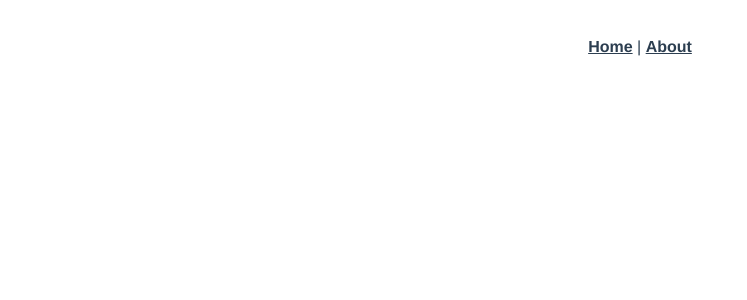
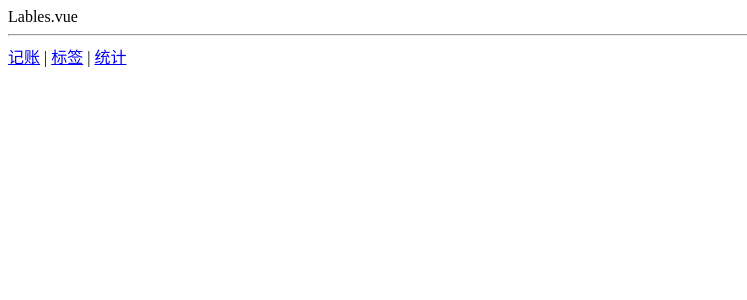
Before and after one commit to kangxiaoye/jizhang, a Vue app: page /#/lables in a window 1280 px wide. Shown: the top 300 px of the page, without its empty margins (0-747 px from the left). Built offline with nearby package versions, Linux system fonts and the light colour scheme.

Commit message:
创建三个组件

```diff
--- a/src/App.vue
+++ b/src/App.vue
@@ -1,14 +1,20 @@
 <template>
-  <div id="app">
-    <div id="nav">
-      <router-link to="/">Home</router-link> |
-      <router-link to="/about">About</router-link>
-    </div>
-    <router-view/>
-  </div>
+ <div>
+   <router-view></router-view>
+   <hr>
+   <div>
+     <router-link to="money">记账</router-link>
+     |
+     <router-link to="lables">标签</router-link>
+     |
+     <router-link to="statisstics">统计</router-link>
+   </div>
+ </div>
+
 </template>
 
 <style lang="scss">
+
 #app {
   font-family: Avenir, Helvetica, Arial, sans-serif;
   -webkit-font-smoothing: antialiased;
--- a/src/components/HelloWorld.vue
+++ b/src/components/HelloWorld.vue
@@ -46,6 +46,7 @@
 
 <!-- Add "scoped" attribute to limit CSS to this component only -->
 <style scoped lang="scss">
+
 h3 {
   margin: 40px 0 0;
 }
--- a/src/router/index.ts
+++ b/src/router/index.ts
@@ -1,22 +1,28 @@
 import Vue from 'vue'
 import VueRouter, { RouteConfig } from 'vue-router'
 import Home from '../views/Home.vue'
+import Money from "@/views/Money.vue";
+import Lables from "@/views/Lables.vue";
+import Statistics from "@/views/Statistics.vue";
 
 Vue.use(VueRouter)
 
 const routes: Array<RouteConfig> = [
   {
     path: '/',
-    name: 'Home',
-    component: Home
+    redirect: '/money'
   },
   {
-    path: '/about',
-    name: 'About',
-    // route level code-splitting
-    // this generates a separate chunk (about.[hash].js) for this route
-    // which is lazy-loaded when the route is visited.
-    component: () => import(/* webpackChunkName: "about" */ '../views/About.vue')
+    path: '/money',
+    component: Money
+  },
+  {
+    path: '/lables',
+    component: Lables
+  },
+  {
+    path: 'statistics',
+    component: Statistics
   }
 ]
 
--- /dev/null
+++ b/src/views/Lables.vue
@@ -0,0 +1,13 @@
+<template>
+    <div>Lables.vue</div>
+</template>
+
+<script lang="ts">
+    export default {
+        name: "lable"
+    }
+</script>
+
+<style lang="scss" scoped>
+
+</style>
--- /dev/null
+++ b/src/views/Money.vue
@@ -0,0 +1,13 @@
+<template>
+    <div>Money.vue</div>
+</template>
+
+<script lang="ts">
+    export default {
+        name: "money"
+    }
+</script>
+
+<style lang="scss" scoped>
+
+</style>
--- /dev/null
+++ b/src/views/Statistics.vue
@@ -0,0 +1,13 @@
+<template>
+    <div>Statistics.vue</div>
+</template>
+
+<script lang="ts">
+    export default {
+        name: "Statistics"
+    }
+</script>
+
+<style lang="scss" scoped>
+
+</style>
```
Also changed, not shown: package.json (+27 -36 lines), 1 other file (tests, documents, lock files or other folders).
